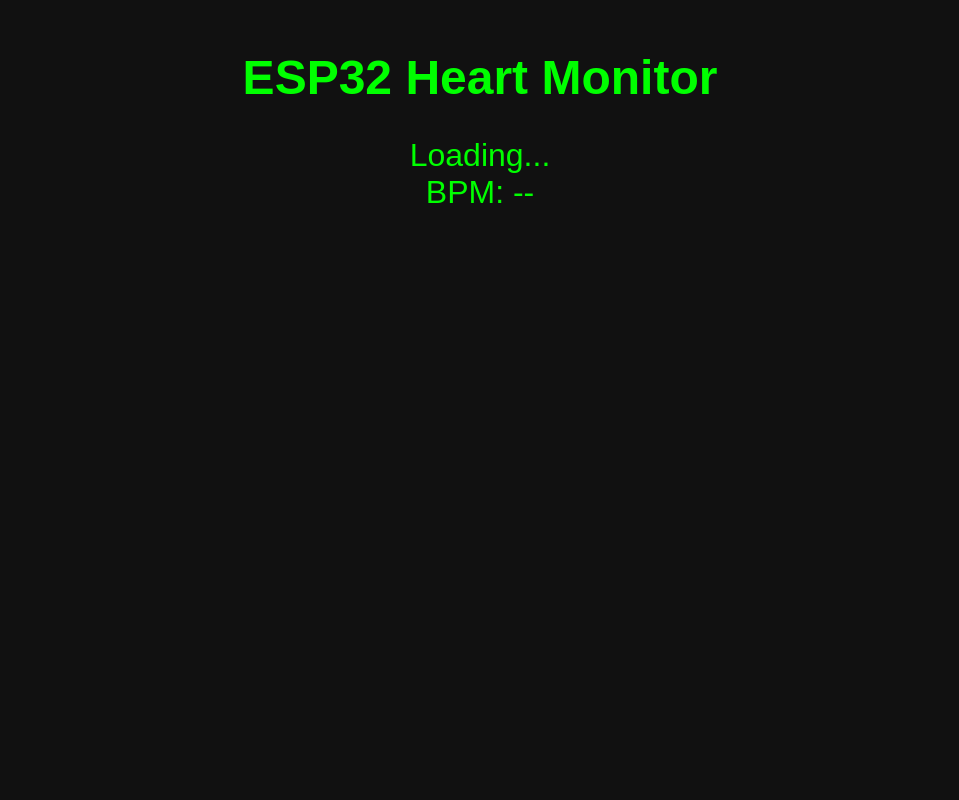
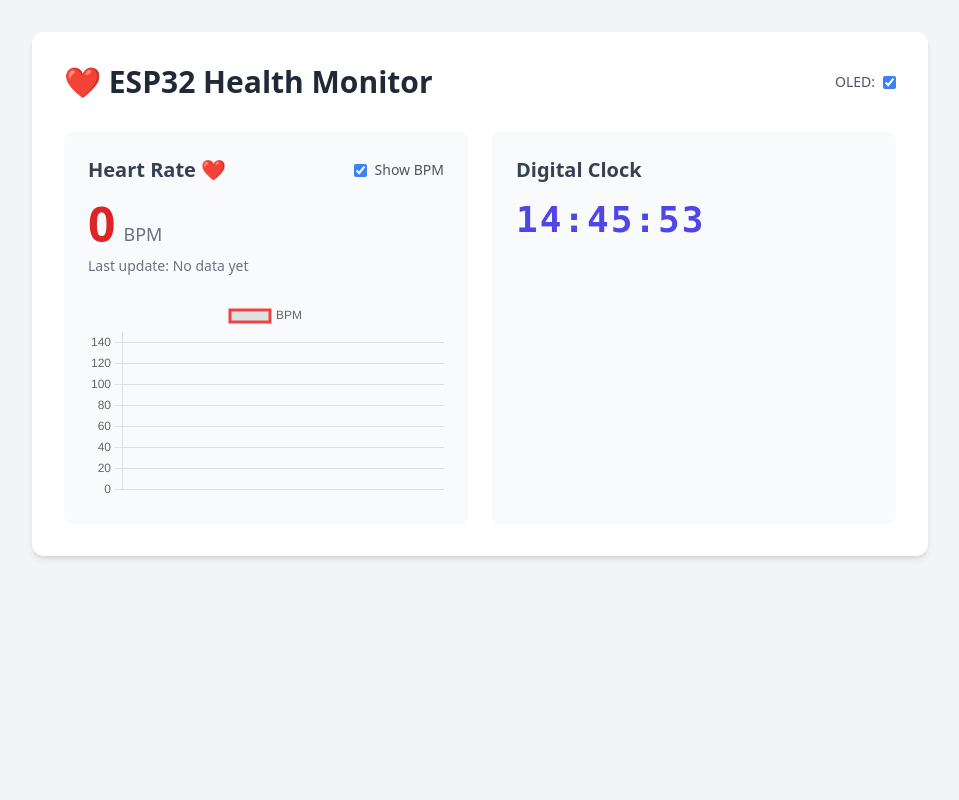
Before and after one commit to tornadotype1/tubes, a Flask app: page / in a window 1280 px wide. Shown: the whole page, without its empty margins (160-1119 px from the left). Run offline with Flask 3, Linux system fonts and the light colour scheme; some libraries are stand-ins or nearby versions; some web fonts are replaced.

Commit message:
Add files via upload

```diff
--- a/templates/index.html
+++ b/templates/index.html
@@ -2,45 +2,179 @@
 <html lang="en">
 <head>
   <meta charset="UTF-8" />
-  <title>ESP32 Heart Monitor</title>
-  <meta http-equiv="refresh" content="1">
+  <meta name="viewport" content="width=device-width, initial-scale=1.0"/>
+  <title>ESP32 Health Monitor</title>
+  <script src="https://cdn.tailwindcss.com"></script>
+  <script src="https://cdn.jsdelivr.net/npm/chart.js"></script>
   <style>
-    body {
-      font-family: Arial, sans-serif;
-      text-align: center;
-      background: #111;
-      color: #0f0;
-      margin-top: 50px;
+    .heart {
+      animation: heartbeat 1.5s infinite;
+      color: #ef4444;
     }
-    h1 {
-      font-size: 3em;
+    @keyframes heartbeat {
+      0%, 100% { transform: scale(1); }
+      25%, 75% { transform: scale(1.1); }
+      50% { transform: scale(1); }
     }
-    .data {
-      font-size: 2em;
+    .digital-clock {
+      font-family: 'Segment7Standard', monospace;
+      letter-spacing: 2px;
+    }
+    @font-face {
+      font-family: 'Segment7Standard';
+      src: url('https://cdn.jsdelivr.net/gh/axesys/font-segment@master/Segment7Standard.otf') format('opentype');
     }
   </style>
 </head>
-<body>
-  <h1>ESP32 Heart Monitor</h1>
-  <div class="data" id="clock">Loading...</div>
-  <div class="data" id="bpm">BPM: --</div>
+<body class="bg-gray-100 min-h-screen">
+  <div class="container mx-auto px-4 py-8">
+    <div class="max-w-4xl mx-auto bg-white rounded-xl shadow-md overflow-hidden">
+      <div class="p-8">
+        <div class="flex justify-between items-center mb-8">
+          <h1 class="text-3xl font-bold text-gray-800">❤️ ESP32 Health Monitor</h1>
+          <div class="flex items-center space-x-2">
+            <label for="oled-toggle" class="text-sm text-gray-600">OLED:</label>
+            <input type="checkbox" id="oled-toggle" class="accent-blue-500" />
+          </div>
+        </div>
+
+        <div class="grid grid-cols-1 md:grid-cols-2 gap-6">
+          <!-- Heart Rate Section -->
+          <div class="bg-gray-50 p-6 rounded-lg">
+            <div class="flex justify-between items-center mb-4">
+              <h2 class="text-xl font-semibold text-gray-700">Heart Rate <span class="heart">❤</span></h2>
+              <label class="flex items-center space-x-2">
+                <input type="checkbox" id="toggle-bpm" class="accent-blue-500" checked>
+                <span class="text-sm text-gray-600">Show BPM</span>
+              </label>
+            </div>
+            <div id="bpm-section">
+              <div class="flex items-end space-x-2">
+                <div id="bpm" class="text-5xl font-bold text-red-600">{{ bpm }}</div>
+                <div class="text-gray-500 text-lg">BPM</div>
+              </div>
+              <div class="mt-2 text-sm text-gray-500">
+                Last update: <span id="last-update">{{ last_update or "No data yet" }}</span>
+              </div>
+              <div class="mt-6">
+                <canvas id="bpmChart" height="200"></canvas>
+              </div>
+            </div>
+          </div>
+
+          <!-- Clock Section -->
+          <div class="bg-gray-50 p-6 rounded-lg">
+            <h2 class="text-xl font-semibold text-gray-700 mb-4">Digital Clock</h2>
+            <div id="clock" class="digital-clock text-4xl font-bold text-indigo-600">
+              Loading...
+            </div>
+          </div>
+        </div>
+      </div>
+    </div>
+  </div>
 
   <script>
-    function updateData() {
-      fetch('/time')
-        .then(response => response.json())
-        .then(data => {
-          document.getElementById('clock').innerText = data.time;
-          if (data.show_bpm) {
-            document.getElementById('bpm').innerText = "BPM: " + data.bpm;
-          } else {
-            document.getElementById('bpm').innerText = "BPM: --";
+    // Clock
+    function updateClock() {
+      const now = new Date();
+      const h = String(now.getHours()).padStart(2, '0');
+      const m = String(now.getMinutes()).padStart(2, '0');
+      const s = String(now.getSeconds()).padStart(2, '0');
+      document.getElementById("clock").textContent = `${h}:${m}:${s}`;
+    }
+    setInterval(updateClock, 1000);
+    updateClock();
+
+    // Toggle BPM visibility
+    document.getElementById("toggle-bpm").addEventListener("change", function () {
+      document.getElementById("bpm-section").style.display = this.checked ? "block" : "none";
+    });
+
+    // Chart
+    const ctx = document.getElementById("bpmChart").getContext("2d");
+    const bpmChart = new Chart(ctx, {
+      type: "line",
+      data: {
+        labels: [],
+        datasets: [{
+          label: "BPM",
+          data: [],
+          borderColor: "#ef4444",
+          tension: 0.2,
+          fill: false,
+          pointRadius: 2,
+        }]
+      },
+      options: {
+        responsive: true,
+        maintainAspectRatio: false,
+        scales: {
+          x: { display: false },
+          y: {
+            beginAtZero: true,
+            suggestedMax: 150,
+            ticks: { stepSize: 10 }
           }
+        }
+      }
+    });
+
+    // Fetch BPM periodically
+    async function fetchBPM() {
+      try {
+        const response = await fetch("/api/bpm");
+        const result = await response.json();
+        const bpm = result.bpm ?? 0;
+        const now = new Date().toLocaleTimeString();
+
+        document.getElementById("bpm").textContent = bpm;
+        document.getElementById("last-update").textContent = now;
+
+        const chartData = bpmChart.data;
+        chartData.labels.push(now);
+        chartData.datasets[0].data.push(bpm);
+
+        if (chartData.labels.length > 20) {
+          chartData.labels.shift();
+          chartData.datasets[0].data.shift();
+        }
+
+        bpmChart.update();
+      } catch (error) {
+        console.error("Fetch BPM failed:", error);
+      }
+    }
+    setInterval(fetchBPM, 2000);
+
+    // OLED toggle
+    async function updateOLEDState(checked) {
+      try {
+        await fetch("/control/oled", {
+          method: "POST",
+          headers: { "Content-Type": "application/json" },
+          body: JSON.stringify({ oled_on: checked })
         });
+      } catch (err) {
+        console.error("OLED control failed:", err);
+      }
     }
 
-    setInterval(updateData, 1000); // update setiap 1 detik
-    updateData(); // panggil sekali saat awal
+    // On page load, sync OLED toggle with server
+    window.addEventListener("DOMContentLoaded", async () => {
+      const toggle = document.getElementById("oled-toggle");
+      try {
+        const res = await fetch("/status/oled");
+        const data = await res.json();
+        toggle.checked = data.oled_on ?? true;
+      } catch {
+        toggle.checked = true;
+      }
+
+      toggle.addEventListener("change", () => {
+        updateOLEDState(toggle.checked);
+      });
+    });
   </script>
 </body>
 </html>
```
